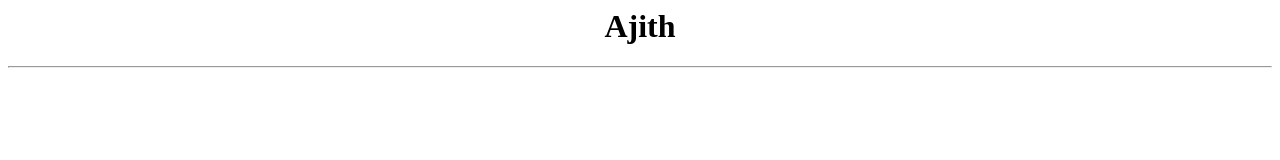
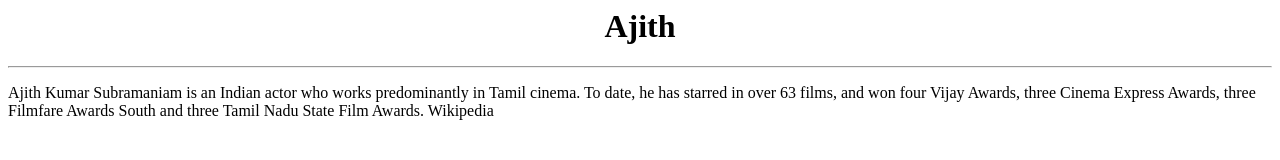
Before and after one commit to agiratech-Mukeshkumar/HTML1, a plain HTML site: page index.html in a window 1280 px wide. Drawn offline with Linux system fonts and the light colour scheme.

Commit message:
Chnages made by raj

```diff
--- a/index.html
+++ b/index.html
@@ -4,3 +4,6 @@ Ajith
 </center>
 </h1>
 <hr>
+<p>
+Ajith Kumar Subramaniam is an Indian actor who works predominantly in Tamil cinema. To date, he has starred in over 63 films, and won four Vijay Awards, three Cinema Express Awards, three Filmfare Awards South and three Tamil Nadu State Film Awards. Wikipedia
+</p>
```
